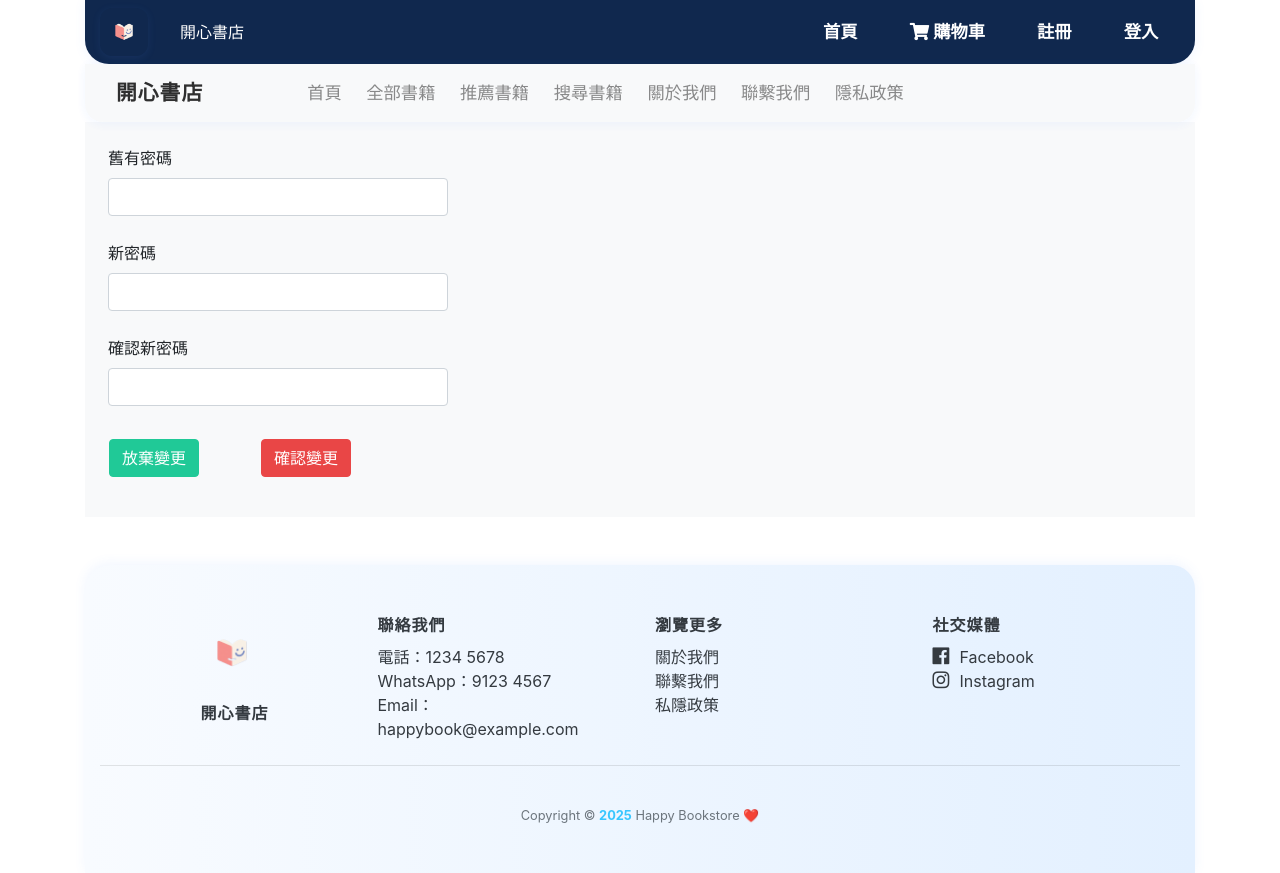
After one commit to JTKC00/bookstore_project, a Django app: page /accounts/reset_password/ in a window 1280 px wide. The commit adds this page. Run offline with Django 5.2, Linux system fonts and the light colour scheme; the visitor is signed in with stand-in values (Sample User, id 1); some libraries are stand-ins or nearby versions.

Commit message:
step 3 Profile/reset_password done

```diff
--- a/accounts/urls.py
+++ b/accounts/urls.py
@@ -6,6 +6,7 @@ app_name = 'accounts'
 urlpatterns = [
     path('login/', views.user_login, name='login'),
     path('register/', views.register, name='register'),
-    path('profile/', views.profile_edit, name='profile_edit')
+    path('profile/', views.profile_edit, name='profile_edit'),
+    path('reset_password/', views.reset_password, name='reset_password')
 
 ]
--- a/accounts/views.py
+++ b/accounts/views.py
@@ -1,6 +1,6 @@
 from django.shortcuts import render, redirect
 from django.contrib.auth.models import User
-from django.contrib.auth import login, authenticate
+from django.contrib.auth import login, authenticate, update_session_auth_hash
 from django.contrib.auth.decorators import login_required
 from django.contrib import messages, auth
 from .models import Profile
@@ -34,11 +34,11 @@ def register(request):
         reg_address = request.POST.get('address')
         if password == password2:
             if User.objects.filter(username=username).exists():
-                messages.error(request, "Username already exists !")
+                messages.error(request, "用戶名稱已經登記過")
                 return redirect("accounts:register")
             else:
                 if User.objects.filter(email=email).exists():
-                    messages.error(request, "Email already used !")
+                    messages.error(request, "電郵已經登記過")
                     return redirect("accounts:register")
                 else:
                     user = User.objects.create_user(username=username, email=email, password=password,first_name=first_name,last_name=last_name)
@@ -48,30 +48,59 @@ def register(request):
                     profile.reg_address = reg_address
                     profile.save()
                     auth.login(request, user)
-                    return redirect("accounts:register")
+                    return redirect("pages:frontpage")
         else:
-            messages.error(request, "Passwords do not match")
+            messages.error(request, "密碼與確認密碼不一致")
             return redirect("accounts:register")
     else:
         return render(request, 'accounts/register.html')
+
+
 
 @login_required
 def profile_edit(request):
     profile = request.user.profile
     if request.method == 'POST':
-        request.user.email = request.POST.get('email')
-        request.user.first_name = request.POST.get('first_name')
-        request.user.last_name = request.POST.get('last_name')
-        request.user.save()
-        profile.phone = request.POST.get('phone')
-        profile.favour_category = request.POST.get('favour_category')
-        profile.reg_address = request.POST.get('reg_address')
-
-        profile.save()
-        return redirect("accounts:profile")
+        action = request.POST.get("action")
+        if action == "change":
+            request.user.email = request.POST.get('email')
+            request.user.first_name = request.POST.get('first_name')
+            request.user.last_name = request.POST.get('last_name')
+            request.user.save()
+            profile.phone = request.POST.get('phone')
+            profile.favour_category = request.POST.get('favour_category')
+            profile.reg_address = request.POST.get('reg_address')
+            profile.save()
+            messages.success(request, "你的資料已更新成功")
+            return redirect("pages:frontpage")
+        elif action == "reset_password":
+            return redirect("accounts:reset_password")
     return render(request, 'accounts/profile.html', {
         'user':request.user,
         'profile': profile
     })
 
-    return render(request, 'accounts/profile.html')
+@login_required
+def reset_password(request):
+    if request.method =='POST':
+        old_password = request.POST.get('old_password')
+        if not request.user.check_password(old_password):
+            messages.error(request, "舊密碼不正確")
+            return redirect('accounts:reset_password')
+        else:
+            new_password = request.POST.get('new_password')
+            new_password2 = request.POST.get('new_password2')
+            if new_password != new_password2:
+                messages.error(request, "新密碼與確認密碼不一致")
+                return redirect('accounts:reset_password')
+
+            if old_password == new_password:
+                messages.warning(request, "新密碼不可與舊密碼相同。")
+                return redirect('accounts:reset_password')
+            request.user.set_password(new_password)
+            request.user.save()
+                    # 確保用戶不會被登出（密碼變了）
+            update_session_auth_hash(request, request.user)
+            messages.success(request, "密碼更新成功！")
+            return redirect('pages:frontpage')
+    return render(request, 'accounts/reset_password.html')
--- a/templates/accounts/register.html
+++ b/templates/accounts/register.html
@@ -33,7 +33,7 @@
                     </div>
                     <div class="row">
                         <div class="col-md-6 mb-2">
-                            <label for="phone">電話</label>
+                            <label for="phone">電話  (選填）</label>
                             <input id="phone" type="phone" name="phone" class="form-control"/>
                         </div>
                     </div>
@@ -69,10 +69,10 @@
                     </div>
                     <div class="row">
                         <div class="col-md-3 mb-2"></div>
-                        <button type="submit" class="btn btn-warning text-white fw-bold">    登記     </button>
+                        <button type="submit" class="btn btn-warning text-white fw-bold" name="register">    登記     </button>
 
                         <div class="col-md-4 mt-2"></div>
-                        <button type="clear" class="btn btn-danger text-white fw-bold">    清空資料     </button>
+                        <button type="reset" class="btn btn-danger text-white fw-bold" name="clear">    清空資料     </button>
                     </div>
                 </form>
             {% comment %} </div> {% endcomment %}
--- /dev/null
+++ b/templates/accounts/reset_password.html
@@ -0,0 +1,33 @@
+{% extends 'base.html' %}
+{% block title %} | Login {% endblock title %}
+{% block content %}
+
+<section id="login" class="bg-light py-3">
+  <div class="container bg-light">
+<form action={% url "accounts:reset_password" %} method="POST">
+{% csrf_token %}
+    <div class="row">
+        <div class="col-md-4 mb-4 mt-2 ml-2">
+            <label for="old_password">舊有密碼</label>
+            <input type="text" class="form-control" id="old_password" name="old_password" required/>
+            <div class="col-md-12 mb-4 ml-2">   </div>
+            <label for="new_password">新密碼</label>
+                <input type="text" class="form-control" id="new_password" name="new_password" required/>
+            <div class="col-md-12 mb-4 ml-2">   </div>
+            <label for="new_password2">確認新密碼</label>
+                <input type="text" class="form-control" id="new_password2" name="new_password2" required/>
+
+        </div>
+    <div class="col-md-12"></div>
+    <div class="row">
+        <div class="col-md-4 mb-3 mt-2 mr-4 ml-4">
+            <button type="submit" value="reset" name="reset" class="btn btn-success">放棄變更</button>
+        </div>
+        <div class="col-md-2 mb-4 mt-2 ml-4">
+            <button type="submit" value="reset_password" name="reset_password" class="btn btn-danger">確認變更</button>
+        </div>
+    </div>
+</form>
+</div>
+</section>
+{% endblock content %}
```
Also changed, not shown: templates/accounts/profile.html (+22 -21 lines).
